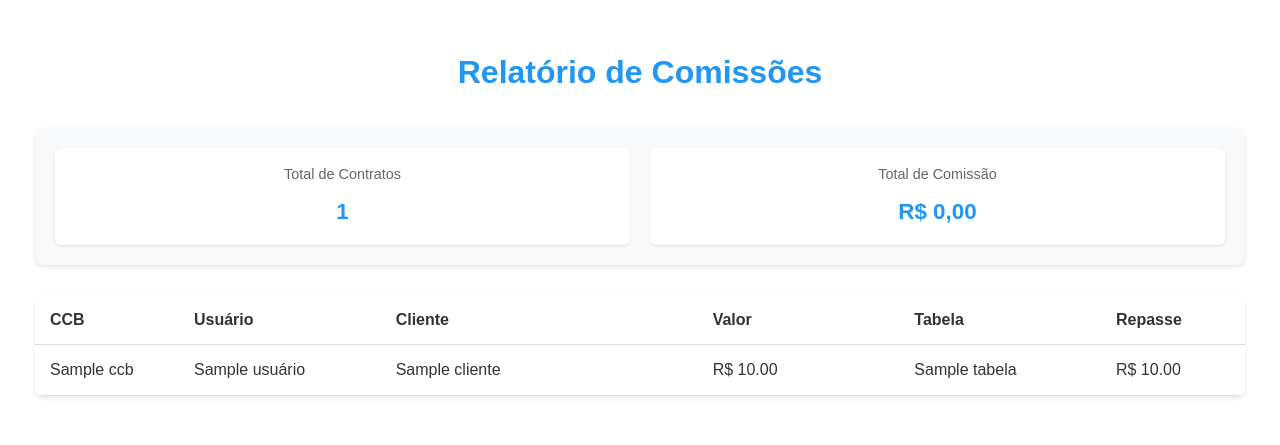
After one commit to rafaavmsilva/Comissoes.af360bank, a Flask app: template templates/print_comissoes2.html in a window 1280 px wide. The commit adds this page. Shown: the top 445 px of the page. Run offline with Flask 2, Linux system fonts and the light colour scheme; the template is opened without the code that fills it: most values are stand-ins (such as "Sample title", 1, 10 or a date in 2020).

Commit message:
add print sem comissão

```diff
--- a/app.py
+++ b/app.py
@@ -1013,6 +1013,56 @@ def print_comissoes():
         flash(f'Ocorreu um erro ao gerar a visualização de impressão: {str(e)}', 'error')
         return redirect(url_for('comissoes'))
 
+@app.route('/print_comissoe2')
+def print_comissoes():
+    """Render the print view for comissoes."""
+    try:
+        # Get selected user from query parameter
+        selected_user = request.args.get('usuario', '')
+
+        # Get existing comissoes from session
+        comissoes = session.get('comissoes')
+        if not comissoes:
+            flash('Nenhum dado de comissão encontrado.', 'error')
+            return redirect(url_for('comissoes'))
+
+        # Convert dict_values to list
+        if isinstance(comissoes, dict):
+            comissoes_list = list(comissoes.values())
+        else:
+            comissoes_list = comissoes
+
+        # Filter by user if specified
+        if selected_user and selected_user.strip():
+            filtered_list = []
+            for item in comissoes_list:
+                user = item.get('Usuário') or item.get('Usuario', '')
+                if user and user.lower() == selected_user.lower():
+                    filtered_list.append(item)
+            comissoes_list = filtered_list
+
+        if not comissoes_list:
+            flash('Nenhuma comissão encontrada para o usuário selecionado.', 'error')
+            return redirect(url_for('comissoes'))
+
+        # Log the data being passed to template
+        app.logger.info(f"Passing {len(comissoes_list)} comissões to template")
+        app.logger.info(f"Sample comissão: {comissoes_list[0] if comissoes_list else 'No data'}")
+
+        # Ensure all required fields are present
+        for item in comissoes_list:
+            if not item.get('Cliente'):
+                nome = item.get('Nome', item.get('nome', ''))
+                documento = item.get('Documento', item.get('documento', item.get('CPF', '')))
+                item['Cliente'] = format_client_name(nome, documento)
+
+        return render_template('print_comissoes2.html', comissoes=comissoes_list)
+
+    except Exception as e:
+        app.logger.error(f'Erro detalhado na rota /print_comissoes: {str(e)}', exc_info=True)
+        flash(f'Ocorreu um erro ao gerar a visualização de impressão: {str(e)}', 'error')
+        return redirect(url_for('comissoes'))
+
 if __name__ == '__main__':
     port = int(os.environ.get('PORT', 5001))
     app.run(host='0.0.0.0', port=port, debug=True)
--- /dev/null
+++ b/templates/print_comissoes2.html
@@ -0,0 +1,337 @@
+<!DOCTYPE html>
+<html lang="pt-BR">
+<head>
+    <meta charset="UTF-8">
+    <meta name="viewport" content="width=device-width, initial-scale=1.0">
+    <title>Comissões - Impressão</title>
+    <link href="https://fonts.googleapis.com/icon?family=Material+Icons" rel="stylesheet">
+    <style>
+        :root {
+            --primary-color: #2196F3;
+            --primary-color-dark: #1976D2;
+            --error-color: #dc3545;
+            --success-color: #28a745;
+            --warning-color: #ffc107;
+        }
+
+        body {
+            margin: 0;
+            padding: 20px;
+            font-family: Arial, sans-serif;
+            background-color: white;
+            color: #333;
+            line-height: 1.6;
+            -webkit-print-color-adjust: exact !important;
+            print-color-adjust: exact !important;
+        }
+
+        .container {
+            width: 100%;
+            max-width: 100%;
+            margin: 0 auto;
+            padding: 0 15px;
+            box-sizing: border-box;
+        }
+
+        h2.titulo {
+            color: var(--primary-color);
+            text-align: center;
+            margin-bottom: 30px;
+            font-size: 2em;
+            font-weight: bold;
+        }
+
+        .totals-bar {
+            background-color: #f8f9fa;
+            padding: 20px;
+            border-radius: 8px;
+            margin-bottom: 30px;
+            box-shadow: 0 2px 4px rgba(0,0,0,0.1);
+        }
+
+        .totals-grid {
+            display: grid;
+            grid-template-columns: repeat(auto-fit, minmax(200px, 1fr));
+            gap: 20px;
+        }
+
+        .total-item {
+            text-align: center;
+            padding: 15px;
+            background: white;
+            border-radius: 6px;
+            box-shadow: 0 1px 3px rgba(0,0,0,0.1);
+        }
+
+        .total-label {
+            font-size: 0.9em;
+            color: #666;
+            margin-bottom: 8px;
+            font-weight: 500;
+        }
+
+        .total-value {
+            font-size: 1.4em;
+            font-weight: bold;
+            color: var(--primary-color);
+        }
+
+        .table-container {
+            width: 100%;
+            overflow-x: auto;
+            margin-bottom: 30px;
+            background: white;
+            border-radius: 8px;
+            box-shadow: 0 2px 4px rgba(0,0,0,0.1);
+        }
+
+        table {
+            width: 100%;
+            min-width: 800px;
+            border-collapse: collapse;
+            margin: 0;
+            background: white;
+            table-layout: fixed;
+        }
+
+        th, td {
+            padding: 12px 15px;
+            text-align: left;
+            border-bottom: 1px solid #ddd;
+            white-space: nowrap;
+            overflow: hidden;
+            text-overflow: ellipsis;
+        }
+
+        th:nth-child(1), td:nth-child(1) { width: 10%; } /* CCB */
+        th:nth-child(2), td:nth-child(2) { width: 15%; } /* Usuario */
+        th:nth-child(3), td:nth-child(3) { width: 25%; } /* Cliente */
+        th:nth-child(4), td:nth-child(4) { width: 15%; } /* Valor */
+        th:nth-child(5), td:nth-child(5) { width: 15%; } /* Tabela */
+        th:nth-child(6), td:nth-child(6) { width: 10%; } /* Comissao */
+        th:nth-child(7), td:nth-child(7) { width: 10%; } /* Repasse */
+
+        @media print {
+            @page {
+                size: landscape;
+                margin: 10mm;
+            }
+
+            body {
+                padding: 0;
+                margin: 0;
+                -webkit-print-color-adjust: exact !important;
+                print-color-adjust: exact !important;
+            }
+
+            .container {
+                width: 100%;
+                max-width: none;
+                padding: 0;
+                margin: 0;
+            }
+
+            .table-container {
+                margin: 0;
+                padding: 0;
+                box-shadow: none;
+                overflow: visible;
+            }
+
+            table {
+                width: 100% !important;
+                min-width: 100% !important;
+                page-break-inside: auto;
+            }
+
+            tr {
+                page-break-inside: avoid;
+                page-break-after: auto;
+            }
+
+            th, td {
+                padding: 8px;
+                font-size: 11pt;
+                white-space: nowrap;
+                overflow: hidden;
+                text-overflow: ellipsis;
+            }
+
+            thead {
+                display: table-header-group;
+            }
+
+            tfoot {
+                display: table-footer-group;
+            }
+
+            th {
+                background-color: #f2f2f2 !important;
+                -webkit-print-color-adjust: exact !important;
+                print-color-adjust: exact !important;
+                color: black !important;
+            }
+
+            td {
+                color: black !important;
+            }
+
+            .totals-bar {
+                box-shadow: none;
+                border: 1px solid #ddd;
+                margin: 20px 0;
+                -webkit-print-color-adjust: exact !important;
+                print-color-adjust: exact !important;
+            }
+
+            .total-item {
+                box-shadow: none;
+                border: 1px solid #ddd;
+            }
+
+            .total-value {
+                color: black !important;
+            }
+
+            h2.titulo {
+                color: black !important;
+                margin: 20px 0;
+            }
+        }
+    </style>
+</head>
+<body>
+    <div class="container">
+        <h2 class="titulo">Relatório de Comissões</h2>
+
+        <div class="totals-bar">
+            <div class="totals-grid">
+                <div class="total-item">
+                    <div class="total-label">Total de Contratos</div>
+                    <div class="total-value" id="total-contratos">0</div>
+                </div>
+                <div class="total-item">
+                    <div class="total-label">Total de Comissão</div>
+                    <div class="total-value" id="total-repassado">R$ 0,00</div>
+                </div>
+            </div>
+        </div>
+
+        <div class="table-container">
+            <table>
+                <thead>
+                    <tr>
+                        <th>CCB</th>
+                        <th>Usuário</th>
+                        <th>Cliente</th>
+                        <th>Valor</th>
+                        <th>Tabela</th>
+                        <th>Repasse</th>
+                    </tr>
+                </thead>
+                <tbody>
+                    {% for item in comissoes %}
+                    <tr>
+                        <td>{{ item.get('CCB', 'N/A') }}</td>
+                        <td>{{ item.get('Usuário', item.get('Usuario', 'N/A')) }}</td>
+                        <td>{{ item.get('Cliente', 'N/A') }}</td>
+                        <td>R$ {{ "%.2f"|format(item.get('Valor Bruto', 0)|float) }}</td>
+                        <td>{{ item.get('Tabela', 'N/A') }}</td>
+                        <td>R$ {{ "%.2f"|format(item.get('comissao_repassada_valor', 0)|float) }}</td>
+                    </tr>
+                    {% endfor %}
+                </tbody>
+            </table>
+        </div>
+    </div>
+
+    <script>
+        function formatCurrency(value) {
+            // Round to 2 decimal places before formatting
+            const roundedValue = Math.round(value * 100) / 100;
+            return new Intl.NumberFormat('pt-BR', {
+                style: 'currency',
+                currency: 'BRL',
+                minimumFractionDigits: 2,
+                maximumFractionDigits: 2
+            }).format(roundedValue);
+        }
+
+        function parseMoneyValue(text) {
+            if (!text) return 0;
+            try {
+                // Remove R$, spaces, dots, and convert comma to dot
+                const cleanText = text.replace(/[R$\s.]/g, '').replace(',', '.');
+                // Parse as float and ensure 2 decimal precision
+                const value = parseFloat(cleanText);
+                if (isNaN(value)) return 0;
+                // Round to 2 decimal places to match Python's decimal precision
+                return Math.round(value) / 100;
+            } catch (error) {
+                console.error('Error parsing money value:', error, text);
+                return 0;
+            }
+        }
+
+        function updateTotals() {
+            const rows = document.querySelectorAll('table tbody tr');
+            let totalContratos = rows.length;
+            let totalComissoes = 0;
+            let totalRepassado = 0;
+
+            rows.forEach((row, index) => {
+                try {
+                    // Get comissão value (column 6)
+                    const comissaoText = row.cells[5].textContent;
+                    const comissaoRecebida = parseMoneyValue(comissaoText);
+
+                    // Get repasse value (column 7)
+                    const repasseText = row.cells[6].textContent;
+                    const comissaoRepassada = parseMoneyValue(repasseText);
+
+                    // Use integer math to avoid floating point issues
+                    totalComissoes = Math.round((totalComissoes + comissaoRecebida) * 100) / 100;
+                    totalRepassado = Math.round((totalRepassado + comissaoRepassada) * 100) / 100;
+
+                    console.debug(`Row ${index + 1} values:`, {
+                        originalComissao: comissaoText,
+                        parsedComissao: comissaoRecebida,
+                        originalRepasse: repasseText,
+                        parsedRepasse: comissaoRepassada,
+                        runningTotalComissoes: totalComissoes,
+                        runningTotalRepassado: totalRepassado
+                    });
+                } catch (error) {
+                    console.error('Error processing row:', error, row);
+                }
+            });
+
+            // Update the totals display
+            document.getElementById('total-contratos').textContent = totalContratos;
+            document.getElementById('total-comissoes').textContent = formatCurrency(totalComissoes);
+            document.getElementById('total-repassado').textContent = formatCurrency(totalRepassado);
+
+            console.log('Final totals:', {
+                contratos: totalContratos,
+                comissoes: formatCurrency(totalComissoes),
+                repassado: formatCurrency(totalRepassado)
+            });
+        }
+
+        // Wait for the DOM to be fully loaded
+        document.addEventListener('DOMContentLoaded', function() {
+            console.log('DOM loaded, updating totals...');
+            try {
+                updateTotals();
+                // Wait a moment for the totals to update before printing
+                setTimeout(() => {
+                    console.log('Triggering print...');
+                    window.print();
+                }, 1000);
+            } catch (error) {
+                console.error('Error in DOMContentLoaded:', error);
+            }
+        });
+    </script>
+</body>
+</html>
```
Also changed, not shown: templates/comissoes.html (+8 -0 lines).
